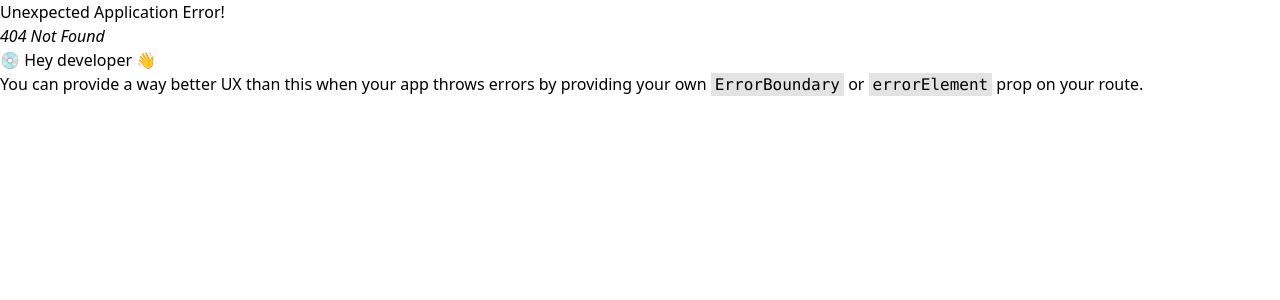
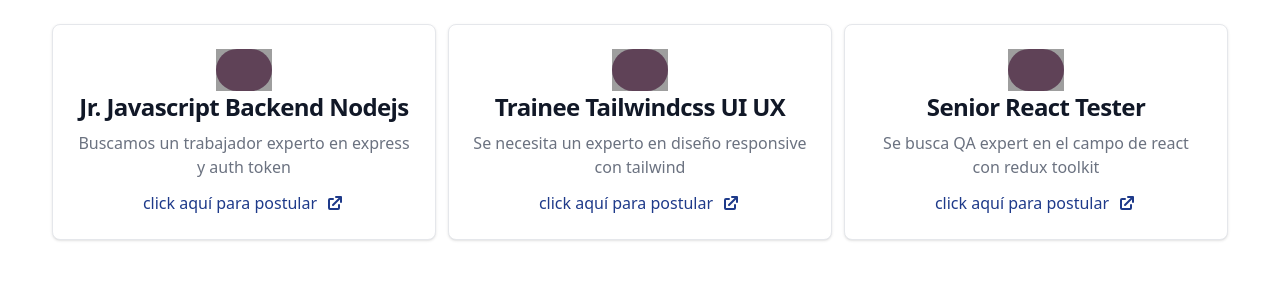
Before and after one commit to felipecalderon/PF-SoyHenry, a React (Create React App) app in the folder client/: page /cards in a window 1280 px wide. Before the commit this address had no page. Shown: the top 300 px of the page. Built offline with nearby package versions, Linux system fonts and the light colour scheme; grey boxes are pictures that could not be loaded.

Commit message:
cards component created

```diff
--- /dev/null
+++ b/client/src/components/Cards/Card.jsx
@@ -0,0 +1,22 @@
+import { Link } from "react-router-dom"
+
+const Card = ({title, description}) => {
+    return (
+    <div className="max-w-sm p-6 text-center bg-white border border-gray-200 rounded-lg shadow dark:bg-gray-800 dark:border-gray-700">
+        <div className="relative w-1/6 mx-auto">
+            <img src="https://cdn-icons-png.flaticon.com/512/9968/9968834.png" alt="Imagen" className="h-auto" />
+            <div className="absolute inset-0 bg-yellow-300 mix-blend-difference opacity-100 rounded-full"></div>
+        </div>
+        <Link>
+            <h5 className="mb-2 text-2xl font-semibold tracking-tight text-gray-900 dark:text-white">{title}</h5>
+        </Link>
+        <p className="mb-3 font-normal text-gray-500 dark:text-gray-400">{description}</p>
+        <Link className="inline-flex items-center dark:text-blue-300 hover:underline text-blue-900">
+            click aquí para postular
+            <svg className="w-5 h-5 ml-2" fill="currentColor" viewBox="0 0 20 20" xmlns="http://www.w3.org/2000/svg"><path d="M11 3a1 1 0 100 2h2.586l-6.293 6.293a1 1 0 101.414 1.414L15 6.414V9a1 1 0 102 0V4a1 1 0 00-1-1h-5z"></path><path d="M5 5a2 2 0 00-2 2v8a2 2 0 002 2h8a2 2 0 002-2v-3a1 1 0 10-2 0v3H5V7h3a1 1 0 000-2H5z"></path></svg>
+        </Link>
+    </div>
+    )
+}
+
+export default Card
--- /dev/null
+++ b/client/src/components/Cards/Cards.jsx
@@ -0,0 +1,19 @@
+import Card from "./Card"
+
+//la info de cards vendrá desde api en el backend
+const cards = [
+    { title: 'Jr. Javascript Backend Nodejs', description: 'Buscamos un trabajador experto en express y auth token' },
+    { title: 'Trainee Tailwindcss UI UX', description: 'Se necesita un experto en diseño responsive con tailwind' },
+    { title: 'Senior React Tester', description: 'Se busca QA expert en el campo de react con redux toolkit' },
+  ];
+const Cards = () => {
+    return (
+    <div className="flex flex-wrap gap-3 justify-center dark:bg-slate-600 py-6">
+      {cards.map((card) => (
+        <Card title={card.title} description={card.description} />
+      ))}
+    </div>
+    )
+}
+
+export default Cards
--- a/client/src/routes.js
+++ b/client/src/routes.js
@@ -1,5 +1,6 @@
 import { createBrowserRouter } from 'react-router-dom'
 import App from './App'
+import Cards from './components/Cards/Cards'
 
 export const rutas = createBrowserRouter([
     {
@@ -7,7 +8,7 @@ export const rutas = createBrowserRouter([
       element: <App />
     },
     {
-      path: '/about',
-      element: <h3>Soy el about</h3>
+      path: '/cards',
+      element: <Cards />
     }
 ])
```
